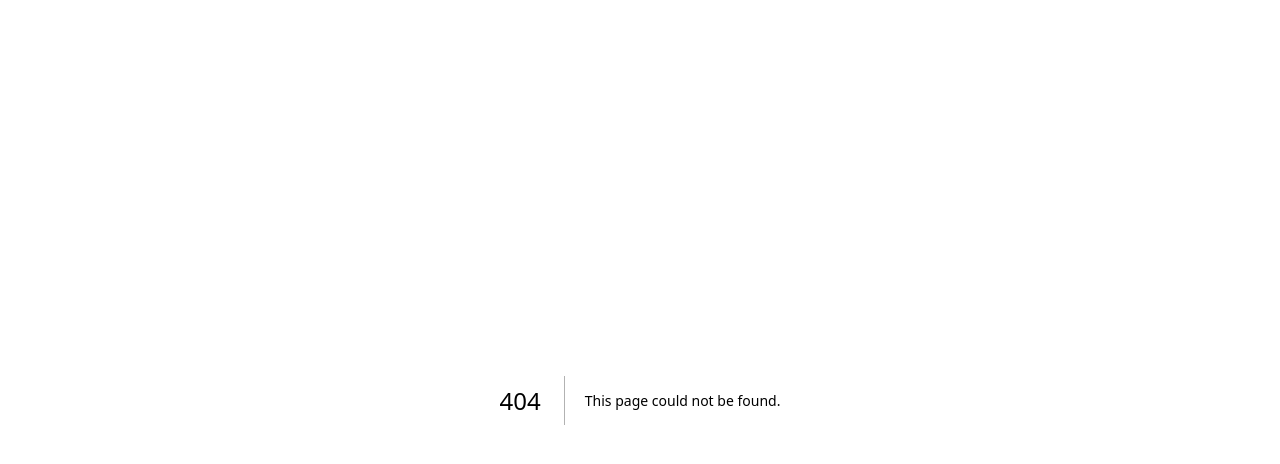
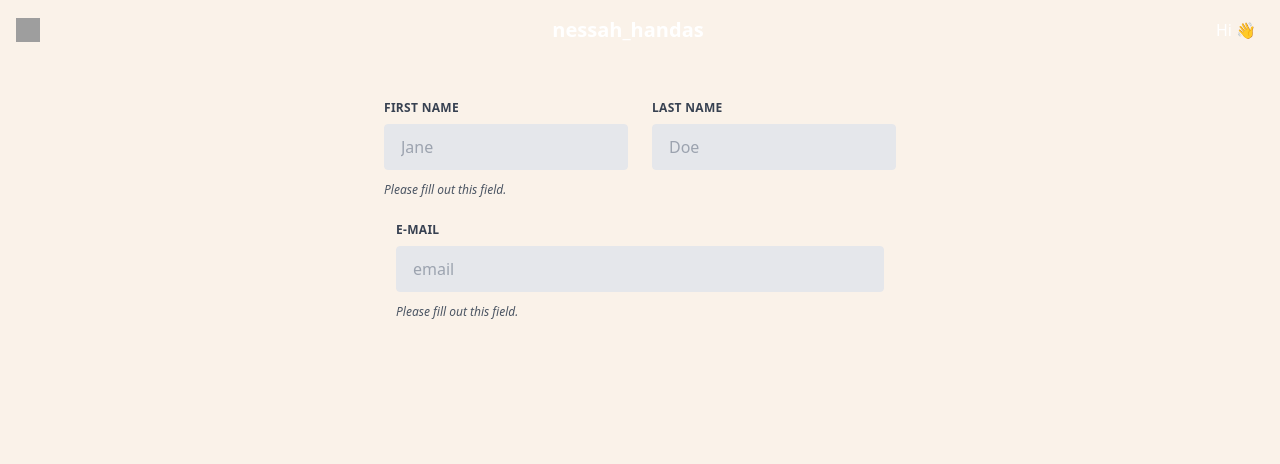
Before and after one commit to Intina47/modelling-portfolio, a Next.js app: page /contact-me in a window 1280 px wide. Before the commit this address had no page. Shown: the top 464 px of the page. Built offline with nearby package versions, Linux system fonts and the light colour scheme; grey boxes are pictures that could not be loaded.

Commit message:
Add ContactMe page

```diff
--- /dev/null
+++ b/pages/contact-me.js
@@ -0,0 +1,14 @@
+import React from "react";
+import Navbar from "../app/components/navbar";
+import ContactMePage from "../app/components/ContactMePage";
+import '../app/globals.css'
+const ContactMe = () => {
+  return (
+    <div>
+      <Navbar />
+      <ContactMePage />
+    </div>
+  );
+};
+
+export default ContactMe;
```
